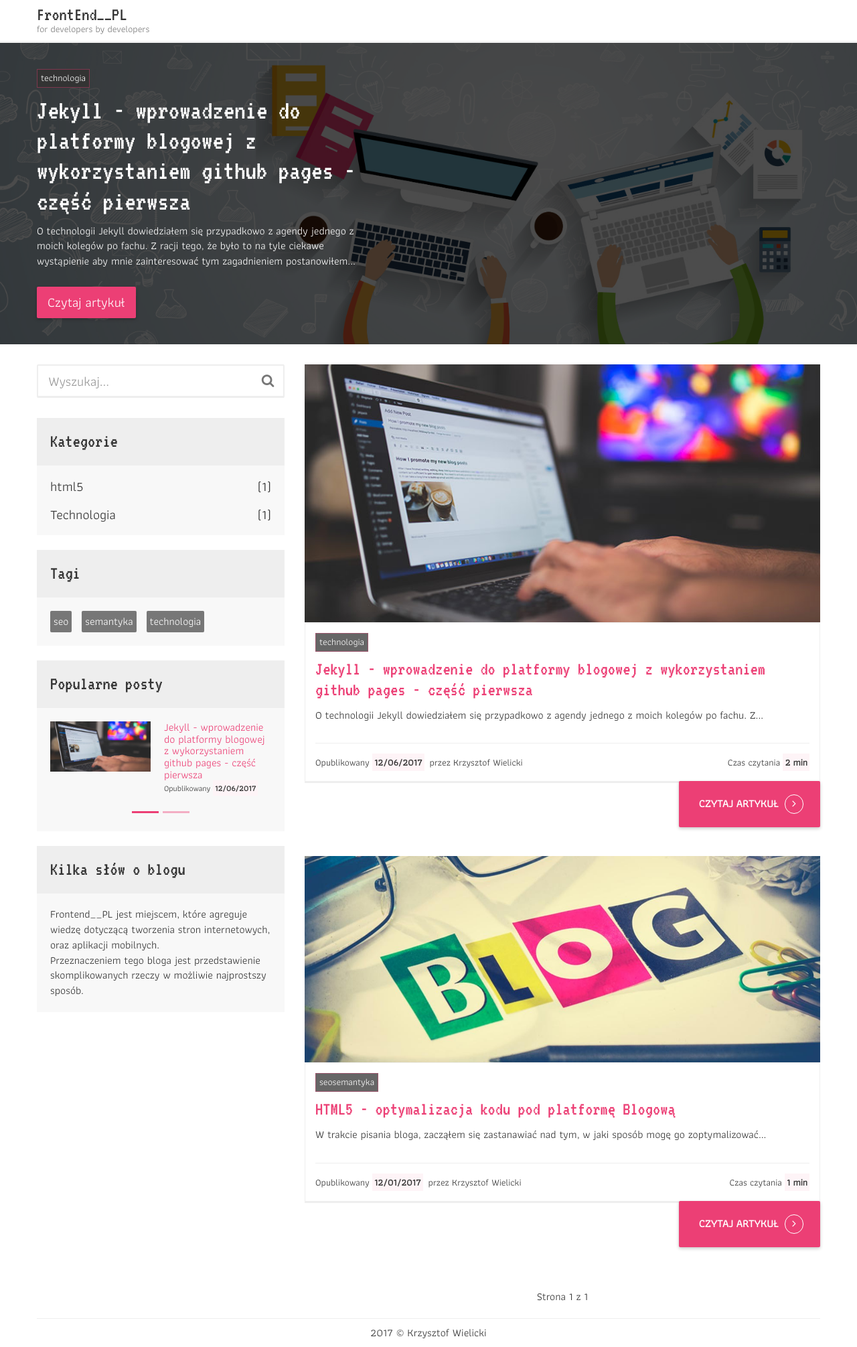
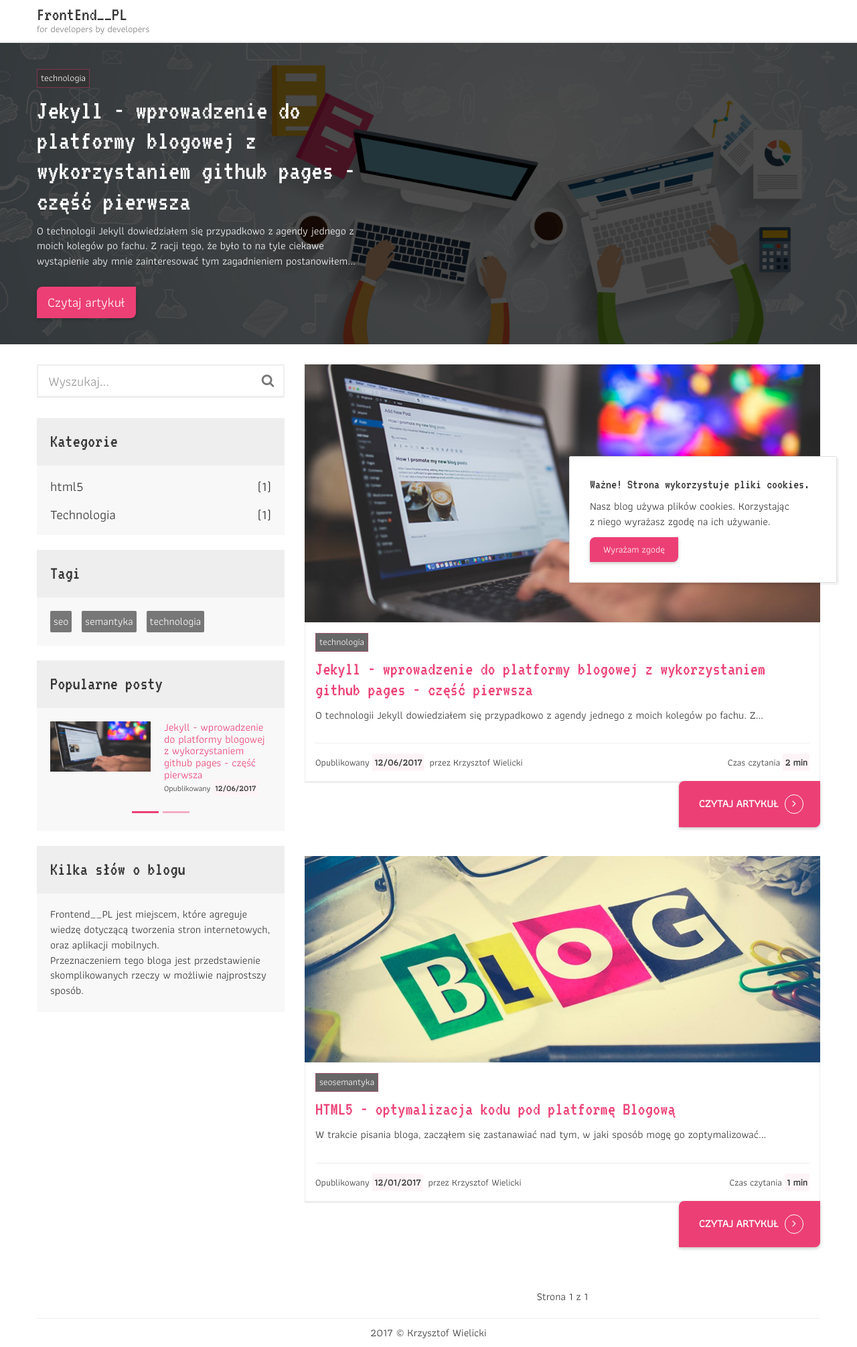
Before and after one commit to kwielicki/kwielicki.github.io, a Jekyll site: the page built from index.html, in a window 1280 px wide. Shown: the whole page at 67% size. Built offline with Jekyll 4.4.1, drawn with Linux system fonts in a browser that asks for light colours; nearby versions of some CDN libraries; the list of posts is cut into pages by our own code.

Commit message:
Blog-33 Dodanie obsługi ciastek

```diff
--- /dev/null
+++ b/_includes/cookies-policy.html
@@ -0,0 +1,7 @@
+<div class="component cookies">
+    <h4 class="cookies__title">Ważne! Strona wykorzystuje pliki cookies.</h4>
+    <p class="cookies__description">
+        Nasz blog używa plików cookies. Korzystając z&nbsp;niego wyrażasz zgodę na ich używanie.
+    </p>
+    <p class="js-cookies-manager--accepted cookies__button btn btn-primary btn-xs">Wyrażam zgodę</p>
+</div>
--- a/_layouts/default.html
+++ b/_layouts/default.html
@@ -2,6 +2,7 @@
 <html lang="en" data-site-url="{{site.url}}{{page.url}}" data-site-page-url="{{page.url}}">
 {% include head.html %}
 <body>
+{% include cookies-policy.html %}
     {{ content }}
 {% include javascript.html %}
 </body>
--- a/_sass/_custom-bootstrap.scss
+++ b/_sass/_custom-bootstrap.scss
@@ -13,6 +13,7 @@ $headings-font-family:     $font-family-monospace;
 $border-color: rgba(red($brand-primary), green($brand-primary), blue($brand-primary), .4);
 $border-color-gray: rgba(red(#eee), green(#eee), blue(#eee), 1);
 $border-radius-base: 2px;
+$border-radius-sm: 8px 0;
 
 // Buttons
 $btn-font-weight: 400;
--- /dev/null
+++ b/_sass/components/_component-animations.scss
@@ -0,0 +1,58 @@
+.animation {
+  animation-duration: 1.5s;
+  animation-fill-mode: both;
+}
+
+// Bounce In Right
+@keyframes bounceInRight {
+  from, 60%, 75%, 90%, to {
+    animation-timing-function: cubic-bezier(0.215, 0.610, 0.355, 1.000);
+  }
+
+  from {
+    opacity: 0;
+    transform: translate3d(3000px, 0, 0);
+  }
+
+  60% {
+    opacity: 1;
+    transform: translate3d(-25px, 0, 0);
+  }
+
+  75% {
+    transform: translate3d(10px, 0, 0);
+  }
+
+  90% {
+    transform: translate3d(-5px, 0, 0);
+  }
+
+  to {
+    transform: none;
+  }
+}
+
+.bounceInRight {
+  animation-name: bounceInRight;
+  visibility: visible !important;
+}
+
+// Bounce Out Right
+
+@keyframes bounceOutRight {
+  20% {
+    opacity: 1;
+    transform: translate3d(-20px, 0, 0);
+  }
+
+  to {
+    opacity: 0;
+    transform: translate3d(2000px, 0, 0);
+  }
+}
+
+.bounceOutRight {
+  animation-name: bounceOutRight;
+  animation-duration: 1.5s;
+  visibility: visible !important;
+}
--- a/_sass/components/_component-button.scss
+++ b/_sass/components/_component-button.scss
@@ -3,7 +3,7 @@
     display: inline-block;
     overflow: hidden;
     cursor: pointer;
-    border-radius: $border-radius-base;
+    border-radius: $border-radius-sm;
     border: 0;
     transition: $transition-default;
     box-shadow: 0 2px 5px 0 rgba(0, 0, 0, 0.225);
@@ -15,7 +15,7 @@
         outline: none;
         border: 0;
         color: #fff;
-        background-color: lighten($brand-primary, 4%);
+        background-color: lighten($brand-primary, 6%);
     }
 }
 .btn-xl {
--- /dev/null
+++ b/_sass/components/_component-cookies.scss
@@ -0,0 +1,25 @@
+.cookies {
+    position: fixed;
+    max-width: 400px;
+    background-color: #fff;
+    border-radius: $border-radius-base;
+    border: 1px solid #dedede;
+    right: $grid-gutter-width;
+    bottom: $grid-gutter-width;
+    z-index: $zindex-navbar;
+    box-shadow: 3px 3px 0 rgba(0,0,0,0.05);
+    padding: $spacer-md;
+    visibility: hidden;
+    @media (max-width: $screen-sm-min) {
+        right: $grid-gutter-width/2;
+        left: $grid-gutter-width/2;
+        bottom: $grid-gutter-width/2;
+    }
+    &__title {
+        margin-top: 0;
+    }
+    &__button {
+        border-radius: 8px 0;
+        padding: 8px 20px;
+    }
+}
--- a/_sass/components/blog-components.scss
+++ b/_sass/components/blog-components.scss
@@ -1,3 +1,6 @@
+// Component animations
+@import "component-animations";
+
 // Component tag
 @import "component-tag";
 
@@ -33,3 +36,6 @@
 
 // Component pre
 @import "component-pre";
+
+// Component cookies
+@import "component-cookies";
--- a/assets/javascript/site.js
+++ b/assets/javascript/site.js
@@ -1,11 +1,13 @@
 "use strict";
 
-const bJekkyl = {
+var bJekyll = bJekyll || {};
+
+bJekyll = {
+    utilities: {
         linkedElement: function() {
             let expectedAttr     = `[data-site-href]`,
                 expectedClass    = `element--clickable`,
                 expectedElements = document.querySelectorAll(expectedAttr);
-
 
             expectedElements.forEach(element => {
                 element.classList.add(expectedClass);
@@ -14,8 +16,11 @@ const bJekkyl = {
                 });
             });
         },
-    createPostsLayout: function() {
-        let elem = document.querySelector('.posts-wrapper');
+        createPostsLayout: function( selector ) {
+
+            if (document.querySelector(selector) === null) return;
+
+            let elem = document.querySelector(selector);
             let buttonElement = elem.querySelectorAll('.btn--posts');
 
             buttonElement.forEach(element => {
@@ -28,11 +33,80 @@ const bJekkyl = {
                     element.parentNode.closest('div').previousSibling.previousElementSibling.classList.remove('hovered')
                 });
             });
+        },
+        cookiesManager: {
+            cookiesLinkAccepted: document.querySelector('.js-cookies-manager--accepted'),
+            getCookie: function ( cookieName ) {
+                var cookieName = cookieName + "=";
+                var decodedCookie = decodeURIComponent(document.cookie);
+                var ca = decodedCookie.split(';');
+                for(var i = 0; i <ca.length; i++) {
+                    var c = ca[i];
+                    while (c.charAt(0) == ' ') {
+                        c = c.substring(1);
+                    }
+                    if (c.indexOf(cookieName) == 0) {
+                        return c.substring(cookieName.length, c.length);
+                    }
+                }
+                return "";
+            },
+            checkCookie: function ( cookieName ) {
+                let userCookie = this.getCookie(cookieName);
+                if (userCookie === "") {
+                    let self = this;
+                    self.cookiesLinkAccepted.parentElement.classList.add('animation');
+                    let cookiesManagerStyle = window.getComputedStyle(this.cookiesLinkAccepted.parentElement),
+                        animationDuration   = cookiesManagerStyle.getPropertyValue('animation-duration').replace('s', '');
+                    if (animationDuration !== '') {
+                        setTimeout(function() {
+                            self.cookiesLinkAccepted.parentElement.classList.add('bounceInRight')
+                        }, animationDuration * 1000)
+                    }
+
+                    this.setCookie(cookieName, "Cookies accepted", 365);
+                }
+            },
+            setCookie: function ( cookieName , cookieValue, cookieExparies) {
+
+                if (this.cookiesLinkAccepted === null) return;
+
+                this.cookiesLinkAccepted.addEventListener('click', function ( event ) {
+
+                    let self = this;
+
+                    const actuallyDate = new Date();
+                    actuallyDate.setTime(actuallyDate.getTime() + (cookieExparies*24*60*60*1000));
+                    const expires = "expires="+ actuallyDate.toUTCString();
+                    document.cookie = cookieName + "=" + cookieValue + ";" + expires + ";path=/";
+
+                    self.parentElement.classList.add('animation', 'bounceOutRight');
+
+                    let cookiesManagerStyle = window.getComputedStyle(self.parentElement),
+                        animationDuration   = cookiesManagerStyle.getPropertyValue('animation-duration').replace('s', '');
+
+                    if (animationDuration !== '') {
+                        setTimeout(function() {
+                            self.parentElement.outerHTML = '';
+                        }, animationDuration * 1000)
+                    }
+
+                });
+
+
+
+            }
+        }
+
     }
 };
 
-bJekkyl.linkedElement();
-bJekkyl.createPostsLayout();
+document.addEventListener("DOMContentLoaded", function(event) {
+    bJekyll.utilities.linkedElement();
+    bJekyll.utilities.createPostsLayout('.posts-wrapper');
+    bJekyll.utilities.cookiesManager.checkCookie('bJekyll cookies accepted');
+  });
+
 
 //Owl Carousel initlializator
 $(document).ready(function(){
```
Lines whose indentation alone changed are shown as unchanged.
